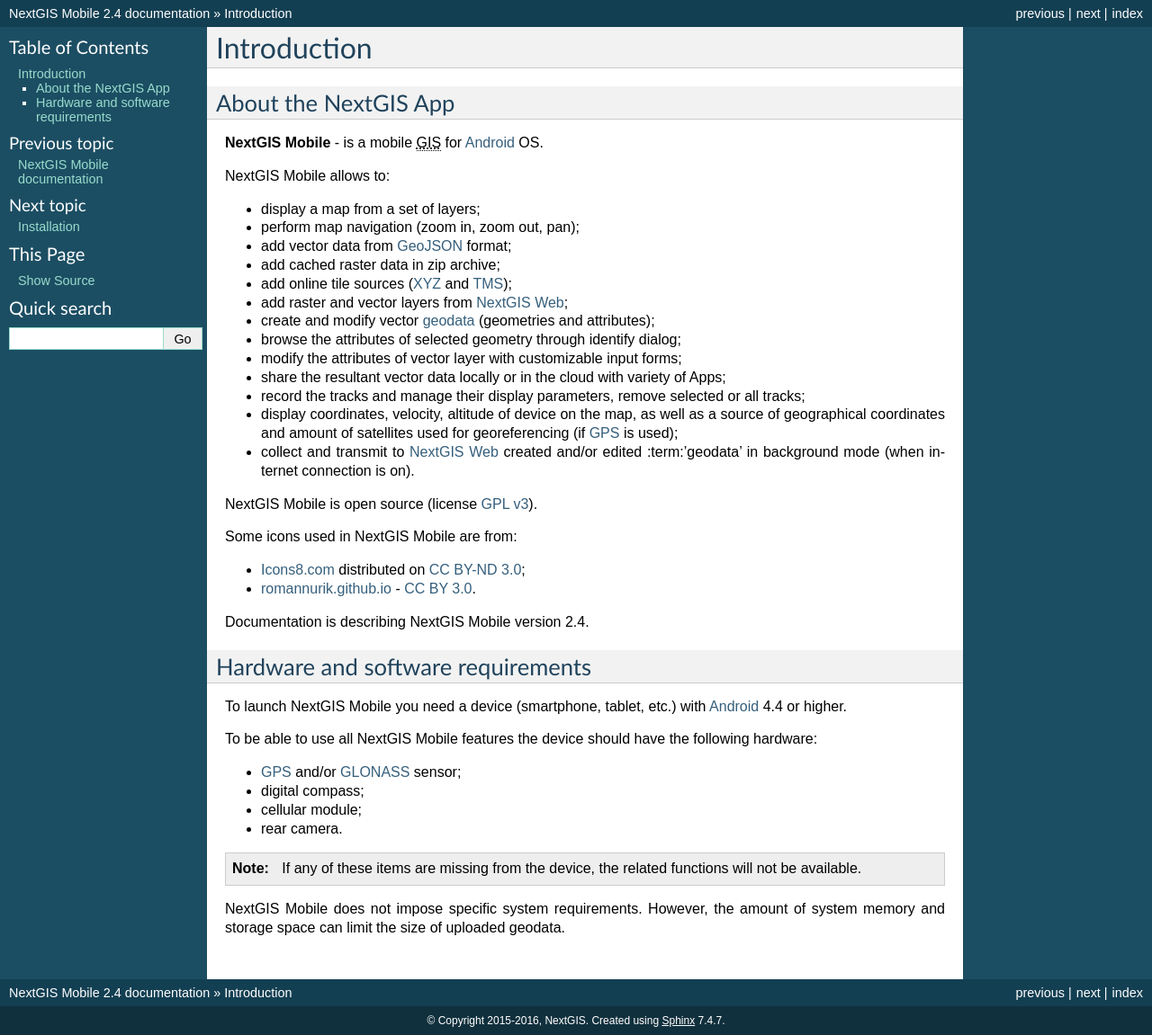
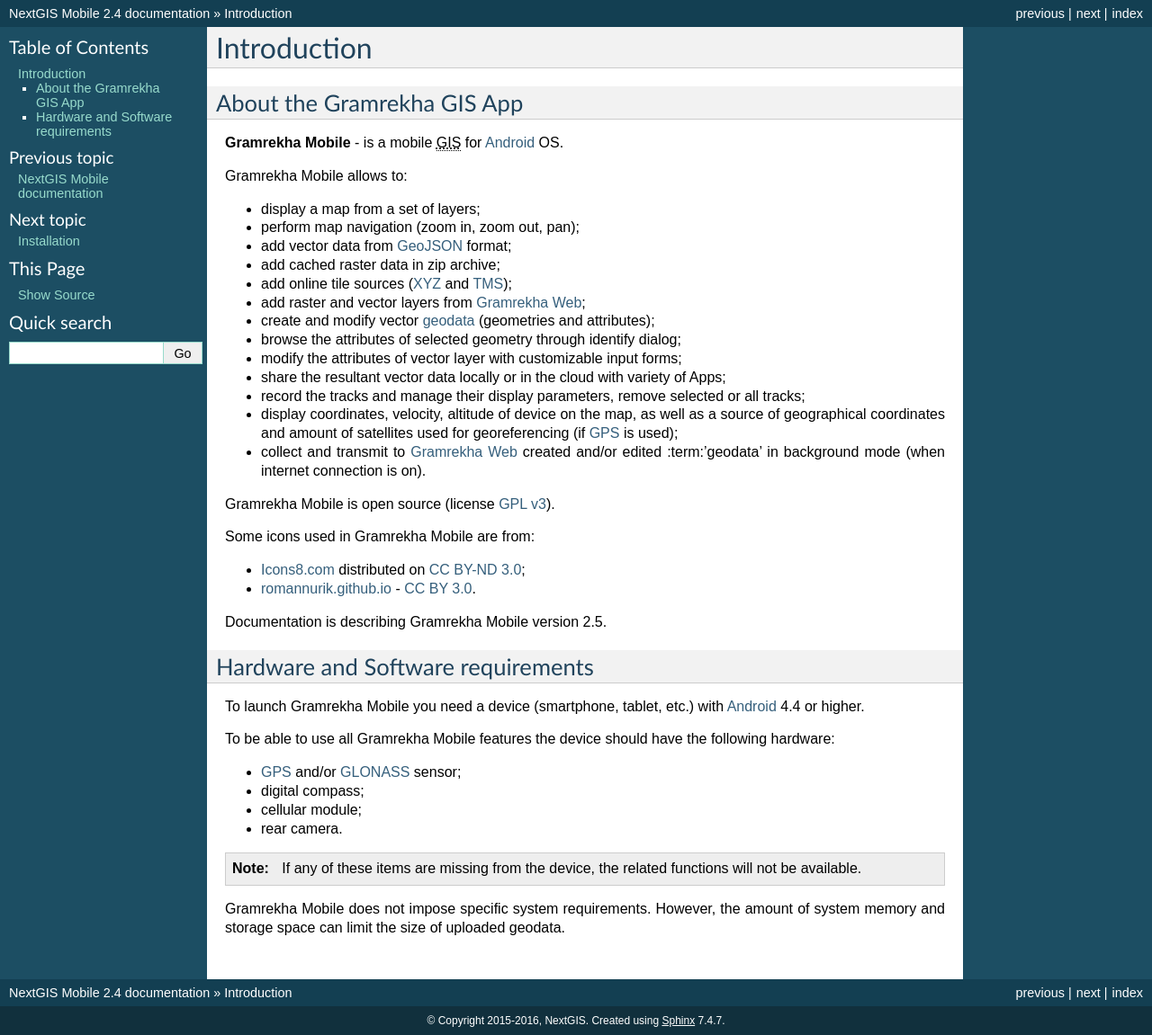
Before and after one commit to nextgis/docs_ngmobile, a Sphinx documentation site: the page built from source/intro.rst, in a window 1280 px wide. Shown: the whole page at 90% size. Built offline with Sphinx 7.4.7, drawn with Linux system fonts in a browser that asks for light colours; formulas are drawn with MathJax 3.

Commit message:
Update intro.rst

```diff
--- a/source/intro.rst
+++ b/source/intro.rst
@@ -7,31 +7,31 @@
 
 .. _ngmob_purpose:
 
-About the NextGIS App
+About the Gramrekha GIS App
 ------------------------
 
-**NextGIS Mobile** - is a mobile :abbr:`GIS (Geographic Information System)` for :term:`Android` OS.
+**Gramrekha Mobile** - is a mobile :abbr:`GIS (Geographic Information System)` for :term:`Android` OS.
 
-NextGIS Mobile allows to:
+Gramrekha Mobile allows to:
 
 * display a map from a set of layers;
 * perform map navigation (zoom in, zoom out, pan);
 * add vector data from :term:`GeoJSON` format;
 * add cached raster data in zip archive;
 * add online tile sources (:term:`XYZ` and :term:`TMS`);
-* add raster and vector layers from `NextGIS Web <http://nextgis.com/>`_;
+* add raster and vector layers from `Gramrekha Web <http://gramrekha.com/>`_;
 * create and modify vector :term:`geodata` (geometries and attributes);
 * browse the attributes of selected geometry through identify dialog;
 * modify the attributes of vector layer with customizable input forms;
 * share the resultant vector data locally or in the cloud with variety of Apps;
 * record the tracks and manage their display parameters, remove selected or all tracks;
 * display coordinates, velocity, altitude of device on the map, as well as a source of geographical coordinates and amount of satellites used for georeferencing (if :term:`GPS` is used);
-* collect and transmit to `NextGIS Web <http://nextgis.com>`_ created and/or edited :term:'geodata' in background mode (when internet connection is on).
+* collect and transmit to `Gramrekha Web <http://gramrekha.com>`_ created and/or edited :term:'geodata' in background mode (when internet connection is on).
 
-NextGIS Mobile is open source
+Gramrekha Mobile is open source
 (license :ref:`GPL v3 <ngmobile_gplv3>`).
 
-Some icons used in NextGIS Mobile are from:
+Some icons used in Gramrekha Mobile are from:
 
 * `Icons8.com <http://icons8.com/android-icons>`_ distributed on `CC BY-ND 3.0 <http://creativecommons.org/licenses/by-nd/3.0/>`_;
 * `romannurik.github.io <http://romannurik.github.io/AndroidAssetStudio/icons-launcher.html>`_ - `CC BY 3.0 <http://creativecommons.org/licenses/by/3.0/>`_.
@@ -43,17 +43,17 @@
 
    .. image:: _static/cc_by.png
 
-Documentation is describing NextGIS Mobile version 2.4.
+Documentation is describing Gramrekha Mobile version 2.5.
 
 
 .. _ngmobile_launch_conditions:
 
-Hardware and software requirements
+Hardware and Software requirements
 -------------------------------------
 
-To launch NextGIS Mobile you need a device (smartphone, tablet, etc.) with :term:`Android` 4.4 or higher.
+To launch Gramrekha Mobile you need a device (smartphone, tablet, etc.) with :term:`Android` 4.4 or higher.
 
-To be able to use all NextGIS Mobile features the device should have the following hardware:
+To be able to use all Gramrekha Mobile features the device should have the following hardware:
 
 * :term:`GPS` and/or :term:`GLONASS` sensor;
 * digital compass;
@@ -64,4 +64,4 @@
 
    If any of these items are missing from the device, the related functions will not be available.
 
-NextGIS Mobile does not impose specific system requirements. However, the amount of system memory and storage space can limit the size of uploaded geodata.
+Gramrekha Mobile does not impose specific system requirements. However, the amount of system memory and storage space can limit the size of uploaded geodata.
```
